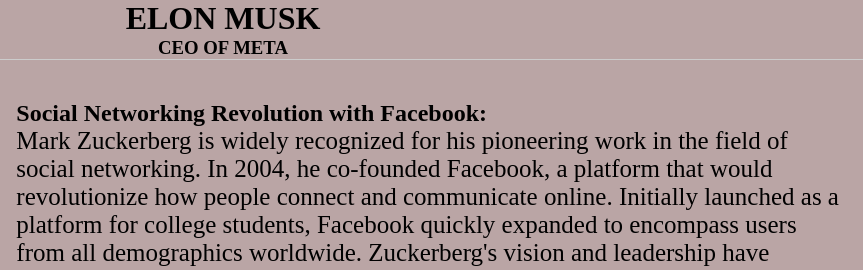
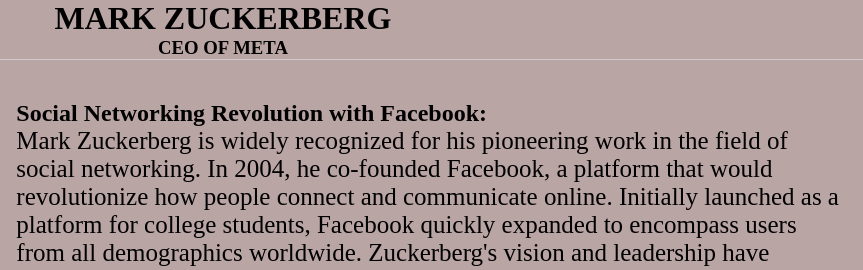
Before and after one commit to RISHI-1453/Story-day1, a plain HTML site: page mark.html in a window 1280 px wide. Shown: the top 270 px of the page, 417-1280 px from the left. Drawn offline with Linux system fonts and the light colour scheme.

Commit message:
Update mark.html

```diff
--- a/mark.html
+++ b/mark.html
@@ -7,7 +7,7 @@
   <link rel="stylesheet" href="elon.css">
 </head>
 <body>
-    <h1><center>ELON MUSK</center></h1>
+    <h1><center>MARK ZUCKERBERG</center></h1>
     <h3><center>CEO OF META</center></h3>
     <hr></hr>
   <div class="container">
```
